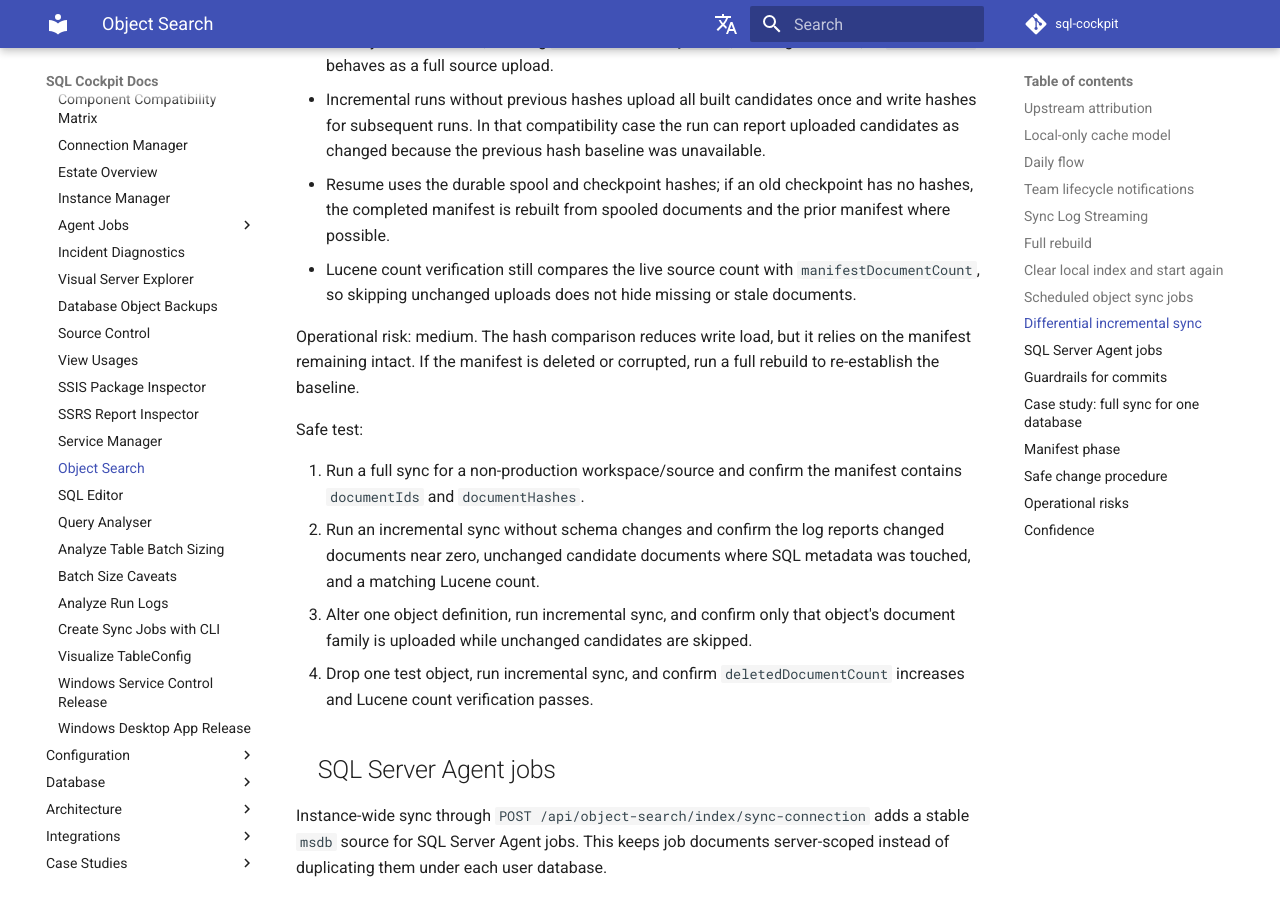
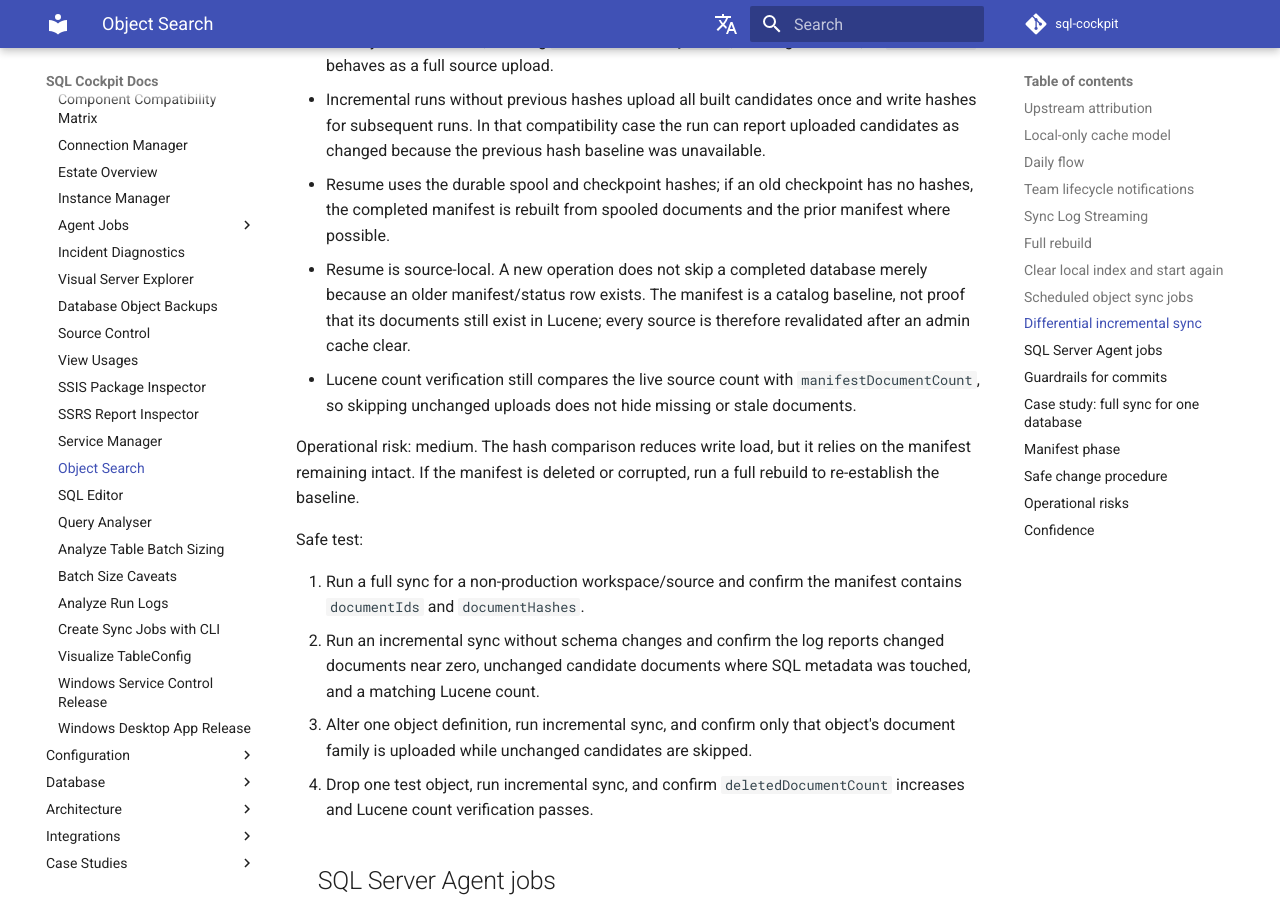
Before and after one commit to sql-cockpit/sql-cockpit-docs-source, an MkDocs documentation site: the page built from docs/operations/object-search.md, in a window 1280 px wide and 900 px high, scrolled down 8761 px. Built offline with MkDocs 1.6.1 and Material for MkDocs 9.7.7, drawn with Linux system fonts in a browser that asks for light colours; comment, search, counter and statistics services are not loaded; the version menu is left out; some of the changed text lies outside the part shown.

Commit message:
Document safe Object Search resume behavior

```diff
--- a/docs/operations/object-search.md
+++ b/docs/operations/object-search.md
@@ -316,6 +316,10 @@ Operational behavior:
 - Resume uses the durable spool and checkpoint hashes; if an old checkpoint has
   no hashes, the completed manifest is rebuilt from spooled documents and the
   prior manifest where possible.
+- Resume is source-local. A new operation does not skip a completed database
+  merely because an older manifest/status row exists. The manifest is a catalog
+  baseline, not proof that its documents still exist in Lucene; every source is
+  therefore revalidated after an admin cache clear.
 - Lucene count verification still compares the live source count with
   `manifestDocumentCount`, so skipping unchanged uploads does not hide missing
   or stale documents.
@@ -454,6 +458,7 @@ Robustness note:
 - after documents are built, the sync writes `documents.json` and `checkpoint.json` under `sync.spoolDirectory`; rerunning the same source/mode can reload that spool and continue from the saved `uploadedThrough` or `deletedThrough` offsets
 - resumed `documents.json` files are expanded back into individual documents before upload batching; a resume log should show the original document count, not `Loaded 1 spooled documents`, for a large database
 - completed source syncs remove their spool directory after the manifest file is written
+- a later operation reprocesses completed sources instead of trusting their old status row; only the currently incomplete source can resume from its durable spool checkpoint
 - if a spool is no longer wanted, stop the sync and delete the matching source directory under `sql-cockpit-object-search/data/object-search/spool`; the next run will rebuild from SQL Server
 - upload batches are adaptively split on `400 Bad Request`; if the failing unit is a single document, the sync log records the document id, object type, qualified name, and parent before the run fails
 - a failed stale-delete or manifest-write step can still fail the run, but this happens after the fresh documents have been uploaded
```
